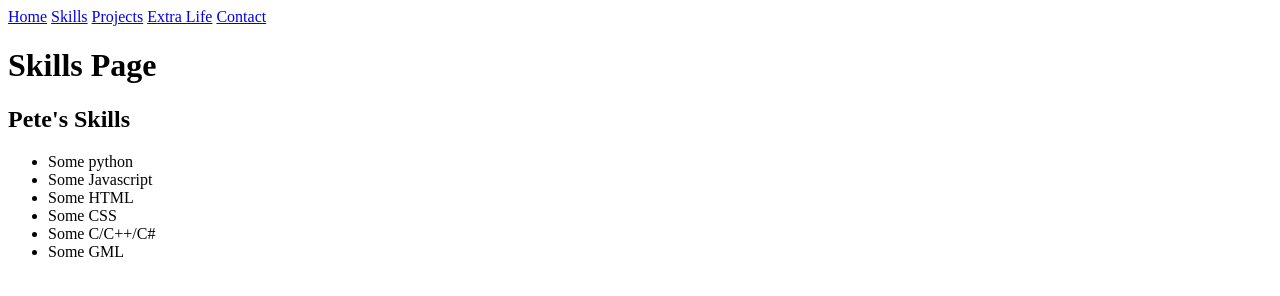
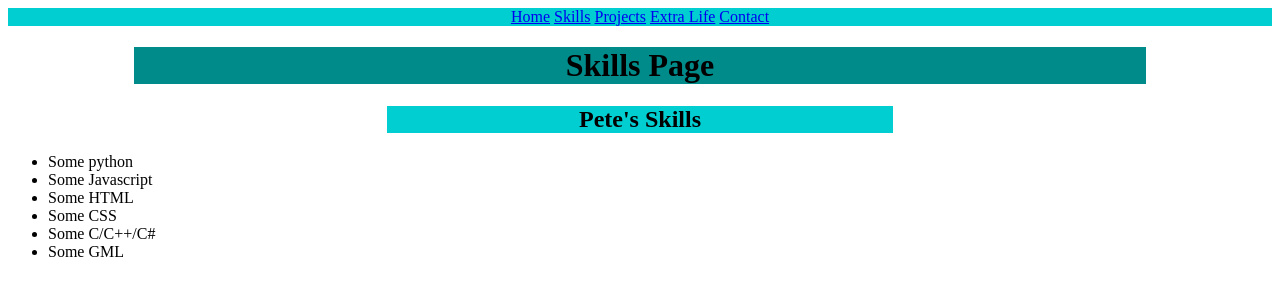
Before and after one commit to PCykana/Personal-Portfolio-WEB504, a plain HTML site: page components/skills/skills.html in a window 1280 px wide. Drawn offline with Linux system fonts and the light colour scheme.

Commit message:
basic concepts for html setup and playing with some preliminary css

```diff
--- /dev/null
+++ b/assets/global-styles/gstyle.css
@@ -0,0 +1,35 @@
+h1 {
+
+ }
+
+h2 {
+
+}
+
+.mainTitle {
+    text-align: center;
+    width: 80%;
+    background-color: darkcyan;
+    margin-left: auto;
+    margin-right: auto;
+}
+
+.otherTitle {
+    text-align: center;
+    width: 40%;
+    background-color: darkturquoise;
+    margin-left: auto;
+    margin-right: auto;
+}
+
+#charity {
+    background-image: url(../images/Bossfight.jpg);
+}
+
+.sitelinks {
+    text-align: center;
+
+    background-color: darkturquoise;
+    margin-left: auto;
+    margin-right: auto;
+}
--- a/components/skills/skills.html
+++ b/components/skills/skills.html
@@ -10,12 +10,14 @@
         <title>Skills</title>
         <meta name="description" content="">
         <meta name="viewport" content="width=device-width, initial-scale=1">
-        <link rel="stylesheet" href="">
+        <link rel="stylesheet" href="../../assets/global-styles/gstyle.css">
+    <div class=sitelinks>
         <a href="../home/home.html">Home</a>
-                    <a href="../skills/skills.html">Skills</a>
-                    <a href="../projects/projects.html">Projects</a>
-                    <a href="../charity/charity.html">Extra Life</a>
-                    <a href="../contact/contact.html">Contact</a>
+        <a href="../skills/skills.html">Skills</a>
+        <a href="../projects/projects.html">Projects</a>
+        <a href="../charity/charity.html">Extra Life</a>
+        <a href="../contact/contact.html">Contact</a>
+    </div>
     </head>
     <body>
         <!--[if lt IE 7]>
@@ -23,9 +25,13 @@
         <![endif]-->
 
         <script src="" async defer></script>
-        <h1>Skills Page</h1>
+        <div class="mainTitle">
+            <h1>Skills Page</h1>
+        </div>
+        <div class="otherTitle">
+            <h2>Pete's Skills</h2>
+        </div>
         <div>
-            <h2>Pete's Skills</h2>
                 <ul>
                     <li>Some python</li>
                     <li>Some Javascript</li>
```
Also changed, not shown: components/charity/charity.html (+24 -9 lines), components/contact/contact.html (+8 -5 lines), components/header/header.html (+8 -6 lines), components/home/home.html (+12 -1 lines), components/projects/projects.html (+13 -5 lines), pages/index.html (+1 -1 lines).
